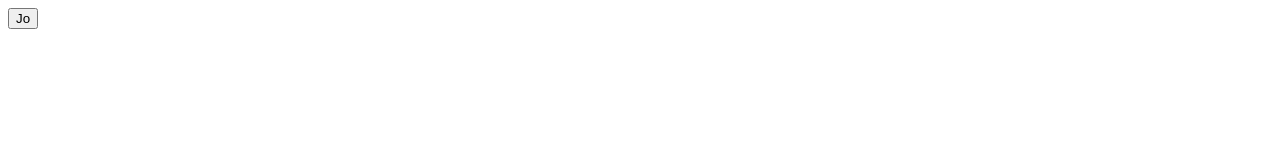
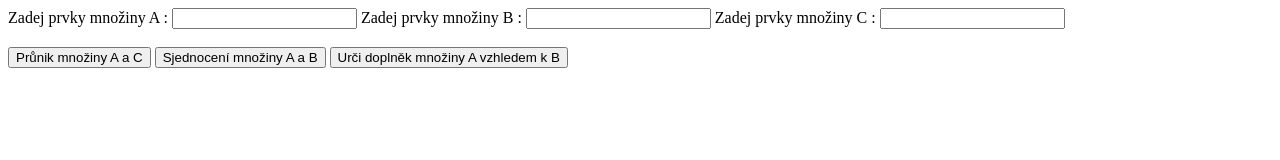
Before and after one commit to hooonzaa/ftberter, a plain HTML site: page index.html in a window 1280 px wide. Drawn offline with Linux system fonts and the light colour scheme.

Commit message:
Add files via upload

```diff
--- a/index.html
+++ b/index.html
@@ -1,16 +1,22 @@
 <!DOCTYPE html>
 <html lang="en">
 <head>
-<meta charset="UTF-8">
-<meta name="viewport" content="width=device-width, initial-scale=1.0">
-<title>Operace s množinami</title>
-<script src="script.JS"></script>
+    <meta charset="UTF-8">
+    <meta name="viewport" content="width=device-width, initial-scale=1.0">
+    <title>Operace s množinami</title>
+    <script src="script.JS"></script>
 </head>
 <body>
 
-
-
-<button onclick="majkl()">Jo</button>
-<div id="id"></div>
+    <label>Zadej prvky množiny A :</label>
+    <input type="text" id="mnozinaA">
+    <label>Zadej prvky množiny B :</label>
+    <input type="text" id="mnozinaB">
+    <label>Zadej prvky množiny C :</label>
+    <input type="text" id="mnozinaC">
+    <br><br>
+    <button onclick="prunik()">Průnik množiny A a C</button>
+    <button onclick="sjednoceni()">Sjednocení množiny A a B</button>
+    <button onclick="doplnek()">Urči doplněk množiny A vzhledem k B</button>
 </body>
 </html>
--- a/script.JS
+++ b/script.JS
@@ -1,21 +1,47 @@
-// Definice množin A, B a C
-const A = new Set([1, 2, 3, 4, 5]);
-const B = new Set([4, 5, 6, 7, 8]);
-const C = new Set([3, 4, 5]);
 
-function majkl() {
-  // Operace průniku množin
-  const prunik = new Set([...A].filter(x => C.has(x)));
-  const prunikText = '<p>Průnik množiny A a množiny C: ' + [...prunik] + '</p>';
+        function prunik() {
+            var mnozinaA = document.getElementById("mnozinaA").value.split(",");
+            var mnozinaC = document.getElementById("mnozinaC").value.split(",");
 
-  // Operace sjednocení množin
-  const sjednoceni = new Set([...A, ...B]);
-  const sjednoceniText = '<p>Sjednocení množiny A a množiny B: ' + [...sjednoceni] + '</p>';
 
-  // Operace doplňku množiny
-  const doplnek = new Set([...B].filter(x => !A.has(x)));
-  const doplnekText = '<p>Doplňek množiny A vzhledem k množině B: ' + [...doplnek] + '</p>';
+            var setA = new Set(mnozinaA.map(item => parseInt(item)));
+            var setC = new Set(mnozinaC.map(item => parseInt(item)));
 
-  // Přidání výsledků do elementu s id "id"
-  document.getElementById("id").innerHTML = prunikText + sjednoceniText + doplnekText;
-}
+            var vysledek = new Set([...setA].filter(x => setC.has(x)));
+
+            var vysledekArray = Array.from(vysledek).sort((a, b) => a - b);
+
+            alert("Průnik množiny A a C je: {" + vysledekArray.join(", ") + "}");
+        }
+
+
+        function sjednoceni() {
+            var mnozinaA = document.getElementById("mnozinaA").value.split(",");
+            var mnozinaB = document.getElementById("mnozinaB").value.split(",");
+
+
+            var setA = new Set(mnozinaA.map(item => parseInt(item)));
+            var setB = new Set(mnozinaB.map(item => parseInt(item)));
+
+
+            var vysledek = new Set([...setA, ...setB]);
+
+
+            var vysledekArray = Array.from(vysledek).sort((a, b) => a - b);
+
+            alert("Sjednocení množiny A a B je: {" + vysledekArray.join(", ") + "}");
+        }
+
+        function doplnek() {
+            var mnozinaA = document.getElementById("mnozinaA").value.split(",");
+            var mnozinaB = document.getElementById("mnozinaB").value.split(",");
+
+            var setA = new Set(mnozinaA.map(item => parseInt(item)));
+            var setB = new Set(mnozinaB.map(item => parseInt(item)));
+
+            var vysledek = new Set([...setB].filter(x => !setA.has(x)));
+
+            var vysledekArray = Array.from(vysledek).sort((a, b) => a - b);
+
+            alert("Doplněk množiny A vzhledem k B je: {" + vysledekArray.join(", ") + "}");
+        }
```
